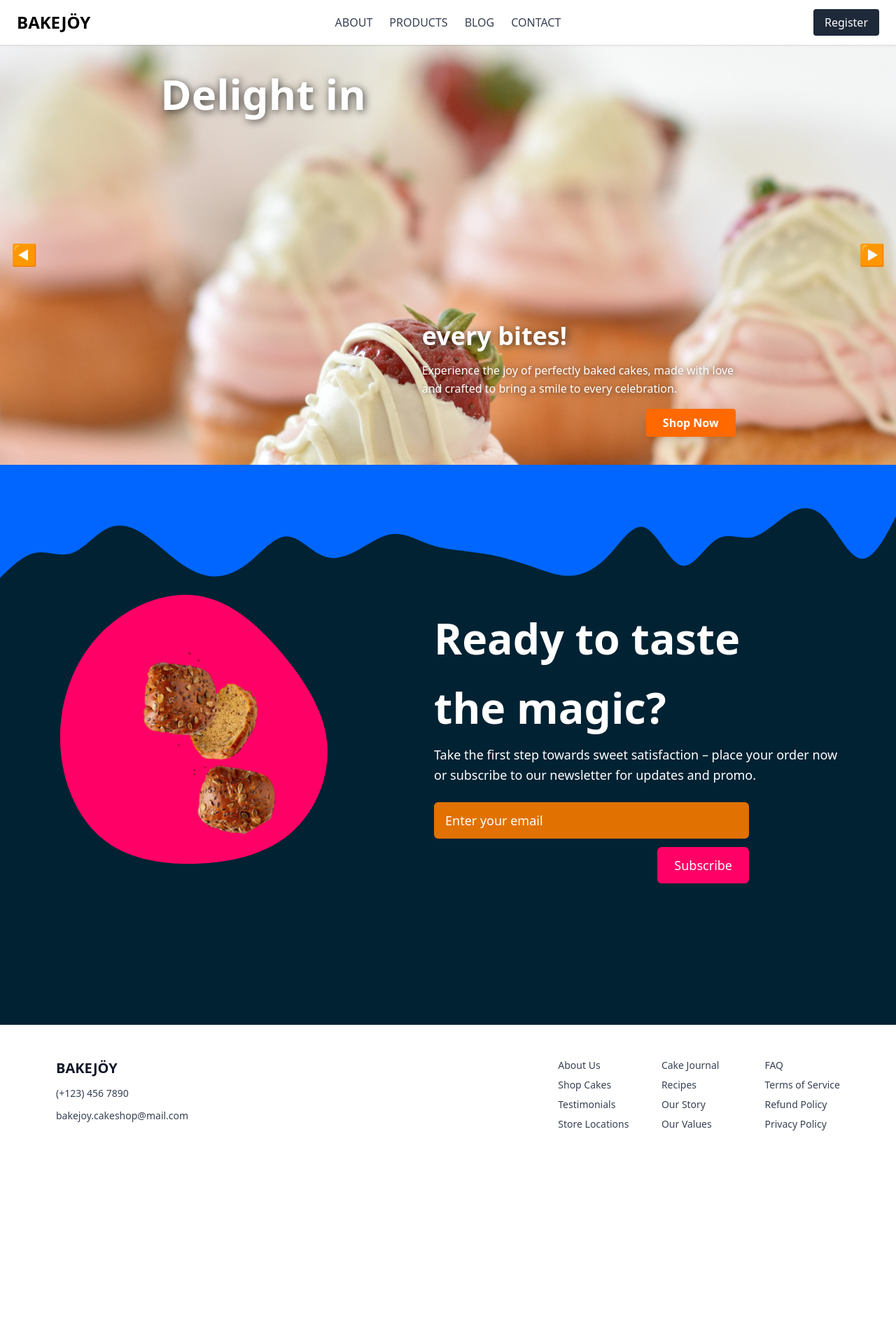
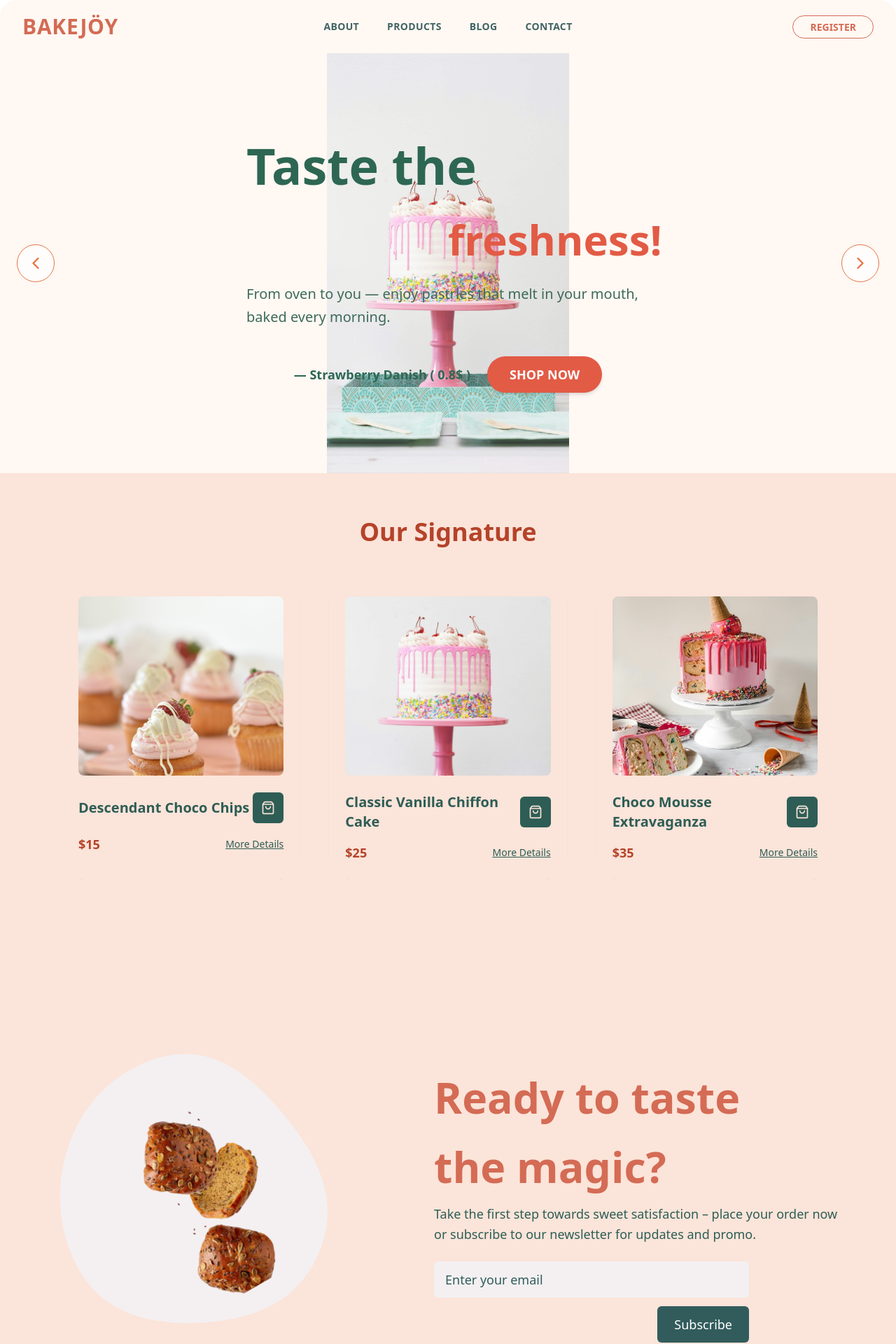
Before and after one commit to HoTienQuoc/BakeJoy, a React (Vite) app in the folder BAKEJOY/: page / in a window 1280 px wide. Shown: the top 1920 px of the page at 70% size. Before the commit the page ends 1664 px from the top, so only its background shows below. Built offline with nearby package versions, Linux system fonts and the light colour scheme.

Commit message:
Update index.html to use new Google Fonts, enhance Carousel component with automatic slide transitions and improved layout, and refactor FooterSection and HeaderSection for better styling and responsiveness. Add new dependencies for framer-motion and lucide.

```diff
--- a/BAKEJOY/index.html
+++ b/BAKEJOY/index.html
@@ -4,7 +4,7 @@
     <meta charset="UTF-8" />
     <link rel="icon" type="image/svg+xml" href="/vite.svg" />
     <meta name="viewport" content="width=device-width, initial-scale=1.0" />
-    <link href="https://fonts.googleapis.com/css2?family=Playfair+Display:wght@500;700&family=Inter:wght@400;500&display=swap" rel="stylesheet">
+    <link href="https://fonts.googleapis.com/css2?family=Baloo+2:wght@700;800&display=swap" rel="stylesheet">
     <title>bakejoy</title>
   </head>
   <body>
--- a/BAKEJOY/package.json
+++ b/BAKEJOY/package.json
@@ -11,6 +11,9 @@
   },
   "dependencies": {
     "@tailwindcss/vite": "^4.1.14",
+    "framer-motion": "^12.23.24",
+    "lucide": "^0.546.0",
+    "lucide-react": "^0.546.0",
     "react": "^19.1.1",
     "react-dom": "^19.1.1",
     "tailwindcss": "^4.1.14"
--- a/BAKEJOY/src/App.tsx
+++ b/BAKEJOY/src/App.tsx
@@ -2,15 +2,11 @@ import HeaderSection from "../src/components/HeaderSection";
 import Carousel from "../src/components/Carousel";
 import Section7 from "../src/components/Section7";
 import FooterSection from "../src/components/FooterSection";
-import image1 from "../src/images/deva-williamson-S2jw81lfrG0-unsplash.jpg"
-import image2 from "../src/images/deva-williamson-ntfGWVbBiO0-unsplash.jpg"
-import image3 from "../src/images/katie-rosario-QNyRp21hb5I-unsplash.jpg"
+import SignatureProducts from "./components/SignatureProducts";
 
 
 
-const images = [
-  image1,image2,image3
-];
+
 
 
 const App = () => {
@@ -23,7 +19,11 @@ const App = () => {
 
       {/* Carousel */}
       <section className="w-full flex-grow">
-        <Carousel images={images} />
+        <Carousel/>
+      </section>
+
+      <section className="w-full">
+        <SignatureProducts/>
       </section>
 
       {/* Section7 */}
--- a/BAKEJOY/src/components/Carousel.tsx
+++ b/BAKEJOY/src/components/Carousel.tsx
@@ -1,80 +1,115 @@
-import React, { useState } from "react";
+import React, { useState, useEffect } from "react";
+import { ChevronLeft, ChevronRight } from "lucide-react";
 
-interface CarouselProps {
-  images: string[];
+import image1 from "../images/deva-williamson-S2jw81lfrG0-unsplash.jpg";
+import image2 from "../images/deva-williamson-ntfGWVbBiO0-unsplash.jpg";
+import image3 from "../images/katie-rosario-QNyRp21hb5I-unsplash.jpg";
+
+interface Slide {
+  title1: string;
+  title2: string;
+  description: string;
+  image: string;
+  label: string;
 }
 
-const Carousel: React.FC<CarouselProps> = ({ images }) => {
-  const [currentIndex, setCurrentIndex] = useState(0);
+const slides: Slide[] = [
+  {
+    title1: "Delight in",
+    title2: "every bites!",
+    description:
+      "Experience the joy of perfectly baked cakes, made with love and crafted to bring a smile to every celebration.",
+    image: image1,
+    label: "— Choco Croissant ( 0.6$ )",
+  },
+  {
+    title1: "Taste the",
+    title2: "freshness!",
+    description:
+      "From oven to you — enjoy pastries that melt in your mouth, baked every morning.",
+    image: image2,
+    label: "— Strawberry Danish ( 0.8$ )",
+  },
+  {
+    title1: "Sweet and",
+    title2: "crunchy!",
+    description:
+      "Perfectly flaky layers that make every bite unforgettable.",
+    image: image3,
+    label: "— Almond Puff ( 1.0$ )",
+  },
+];
 
-  const prevSlide = () => {
-    setCurrentIndex((prev) => (prev === 0 ? images.length - 1 : prev - 1));
-  };
+export default function HeroCarousel() {
+  const [current, setCurrent] = useState(0);
 
-  const nextSlide = () => {
-    setCurrentIndex((prev) => (prev === images.length - 1 ? 0 : prev + 1));
-  };
+  const nextSlide = () => setCurrent((prev) => (prev + 1) % slides.length);
+  const prevSlide = () =>
+    setCurrent((prev) => (prev - 1 + slides.length) % slides.length);
+
+  useEffect(() => {
+    const interval = setInterval(nextSlide, 5000);
+    return () => clearInterval(interval);
+  }, []);
+
+  const slide = slides[current];
 
   return (
-    <div className="relative w-full h-[600px] overflow-hidden">
-      <div
-        className="flex transition-transform duration-500 ease-in-out h-full"
-        style={{ transform: `translateX(-${currentIndex * 100}%)` }}
-      >
-        {images.map((src, index) => (
-          <div key={index} className="w-full h-full flex-shrink-0 relative">
-            <img
-              src={src}
-              alt={`Slide ${index + 1}`}
-              className="w-full h-full object-cover"
-            />
+    <section className="relative w-full h-[600px] bg-[#FFF8F3] overflow-hidden flex items-center justify-center">
+      {/* Background image */}
+      <img
+        key={slide.image}
+        src={slide.image}
+        alt={slide.title2}
+        className="absolute inset-0 w-full h-full object-contain opacity-90 transition-all duration-700 ease-in-out z-0"
+      />
 
-            {/* Nội dung overlay */}
-            <div className="absolute inset-0 flex items-center justify-center px-6">
-              <div className="w-2/3 h-full flex flex-col justify-between py-10">
+      {/* Content */}
+      <div className="relative z-10 max-w-4xl px-6 flex flex-col gap-6">
+        {/* Title 1 */}
+        <h1 className="text-6xl md:text-7xl font-bold text-[#2D6753] leading-tight text-left">
+          {slide.title1}
+        </h1>
 
-                {/* Delight in - góc trái phía trên */}
-                <div className="text-white text-6xl font-extrabold text-left drop-shadow-[2px_2px_6px_rgba(0,0,0,0.7)]">
-                  Delight in
-                </div>
+        {/* Title 2 — nằm bên phải nhưng text căn trái */}
+        <div className="w-full flex justify-end">
+          <h3 className="text-5xl md:text-6xl font-extrabold text-[#E25B45] leading-tight text-left w-1/2">
+            {slide.title2}
+          </h3>
+        </div>
 
-                {/* Góc phải phía dưới */}
-                <div className="text-right text-white self-end max-w-md">
-                  <div className="text-4xl text-left font-extrabold mb-4 drop-shadow-[2px_2px_6px_rgba(0,0,0,0.7)]">
-                    every bites!
-                  </div>
-                  <p className="text-base text-left leading-relaxed mb-4 drop-shadow-[1px_1px_4px_rgba(0,0,0,0.6)]">
-                    Experience the joy of perfectly baked cakes, made with love and crafted to bring a smile to every celebration.
-                  </p>
-                  <button className="bg-orange-500 hover:bg-orange-600 px-6 py-2 rounded text-white font-semibold shadow-lg">
-                    Shop Now
-                  </button>
-                </div>
+        {/* Description — nằm bên trái, căn trái */}
+        {/* Description — nằm bên phải, căn trái */}
+        <div className="w-full flex justify-end">
+          <p className="text-[#3D6A5A] text-lg md:text-xl leading-relaxed text-left max-w-xl">
+            {slide.description}
+          </p>
+        </div>
 
-              </div>
-            </div>
-          </div>
-        ))}
+
+        {/* Label + Button giữ nguyên ở giữa */}
+        <div className="flex items-center justify-center gap-6 mt-4">
+          <p className="text-[#2D6753] font-semibold text-lg">{slide.label}</p>
+          <button className="bg-[#E25B45] text-white px-8 py-3 rounded-full text-lg font-semibold hover:bg-[#d0503c] transition-all shadow-md">
+            SHOP NOW
+          </button>
+        </div>
       </div>
 
-      {/* Buttons */}
+      {/* Navigation */}
       <button
         onClick={prevSlide}
-        className="absolute left-4 top-1/2 -translate-y-1/2 text-white text-3xl hover:text-orange-400 transition-colors duration-300 z-10"
-        aria-label="Previous Slide"
+        className="absolute left-6 top-1/2 -translate-y-1/2 z-20 bg-white/70 backdrop-blur-sm rounded-full p-3 border border-[#e67342] text-[#e67342] hover:bg-[#e67342] hover:text-white transition-all"
       >
-        ◀
+        <ChevronLeft size={28} />
       </button>
 
       <button
         onClick={nextSlide}
-        className="absolute right-4 top-1/2 -translate-y-1/2 text-white text-3xl hover:text-orange-400 transition-colors duration-300 z-10"
-        aria-label="Next Slide"
+        className="absolute right-6 top-1/2 -translate-y-1/2 z-20 bg-white/70 backdrop-blur-sm rounded-full p-3 border border-[#e67342] text-[#e67342] hover:bg-[#e67342] hover:text-white transition-all"
       >
-        ▶
+        <ChevronRight size={28} />
       </button>
-    </div>
+    </section>
   );
-};
-
-export default Carousel;
+}
--- a/BAKEJOY/src/components/FooterSection.tsx
+++ b/BAKEJOY/src/components/FooterSection.tsx
@@ -1,47 +1,46 @@
-const FooterSection = () => {
+// src/components/FooterSection.tsx
+import React from "react";
+
+const FooterSection: React.FC = () => {
   return (
-        <footer className="bg-white py-12 px-8 md:px-20">
+    <footer className="bg-[#325C5C] text-white py-12 px-8 md:px-20">
       <div className="max-w-7xl mx-auto flex flex-col md:flex-row justify-between gap-12">
-
-                {/* <!-- Left Column --> */}
-                <div className="flex flex-col space-y-3 text-gray-700 text-sm">
-                    <span className="text-xl font-bold text-gray-900">BAKEJÖY</span>
-                    <span>(+123) 456 7890</span>
-                    <span>bakejoy.cakeshop@mail.com</span>
+        {/* Left Column */}
+        <div className="flex flex-col space-y-3 text-base">
+          <h2 className="text-3xl font-extrabold tracking-wide">BAKEJÖY</h2>
+          <p>( +123 ) 456 7890</p>
+          <p className="font-semibold">bakejoy.cakeshop@mail.com</p>
         </div>
 
-                {/* <!-- Right Columns --> */}
-                <div className="grid grid-cols-1 sm:grid-cols-3 gap-10 text-gray-700 text-sm">
-
-                    {/* <!-- Column 1 --> */}
+        {/* Right Columns */}
+        <div className="grid grid-cols-1 sm:grid-cols-3 gap-10 text-sm">
+          {/* Column 1 */}
           <div className="flex flex-col space-y-2">
-                        <a href="#" className="hover:text-gray-900">About Us</a>
-                        <a href="#" className="hover:text-gray-900">Shop Cakes</a>
-                        <a href="#" className="hover:text-gray-900">Testimonials</a>
-                        <a href="#" className="hover:text-gray-900">Store Locations</a>
+            <a href="#" className="hover:underline">About Us</a>
+            <a href="#" className="hover:underline">Shop Cakes</a>
+            <a href="#" className="hover:underline">Testimonials</a>
+            <a href="#" className="hover:underline">Store Locations</a>
           </div>
 
-                    {/* <!-- Column 2 --> */}
+          {/* Column 2 */}
           <div className="flex flex-col space-y-2">
-                        <a href="#" className="hover:text-gray-900">Cake Journal</a>
-                        <a href="#" className="hover:text-gray-900">Recipes</a>
-                        <a href="#" className="hover:text-gray-900">Our Story</a>
-                        <a href="#" className="hover:text-gray-900">Our Values</a>
+            <a href="#" className="hover:underline">Cake Journal</a>
+            <a href="#" className="hover:underline">Recipes</a>
+            <a href="#" className="hover:underline">Our Story</a>
+            <a href="#" className="hover:underline">Our Values</a>
           </div>
 
-                    {/* <!-- Column 3 --> */}
+          {/* Column 3 */}
           <div className="flex flex-col space-y-2">
-                        <a href="#" className="hover:text-gray-900">FAQ</a>
-                        <a href="#" className="hover:text-gray-900">Terms of Service</a>
-                        <a href="#" className="hover:text-gray-900">Refund Policy</a>
-                        <a href="#" className="hover:text-gray-900">Privacy Policy</a>
+            <a href="#" className="hover:underline">FAQ</a>
+            <a href="#" className="hover:underline">Terms of Service</a>
+            <a href="#" className="hover:underline">Refund Policy</a>
+            <a href="#" className="hover:underline">Privacy Policy</a>
           </div>
-
         </div>
       </div>
     </footer>
-
   );
-}
+};
 
 export default FooterSection;
--- a/BAKEJOY/src/components/HeaderSection.tsx
+++ b/BAKEJOY/src/components/HeaderSection.tsx
@@ -1,32 +1,33 @@
-const HeaderSection = () => {
+// src/components/HeaderSection.tsx
+import React from "react";
+
+const HeaderSection: React.FC = () => {
   return (
-        <>
-            <nav className="w-full px-6 py-4 bg-white shadow flex items-center justify-between relative">
-
-                 {/* Logo bên trái  */}
-                <div className="flex-shrink-0 text-2xl font-bold">
+    <nav className="w-full px-8 py-5 bg-[#FFF8F3] flex items-center justify-between relative rounded-t-3xl">
+      {/* Logo bên trái */}
+      <div className="flex-shrink-0 text-3xl font-extrabold text-[#D46B55] tracking-wide">
         BAKEJÖY
       </div>
 
-                 {/* Menu giữa (absolute center)  */}
-                <div className="absolute left-1/2 transform -translate-x-1/2 flex space-x-6 text-gray-700 font-medium">
-                    <a href="#" className="hover:text-black">ABOUT</a>
-                    <a href="#" className="hover:text-black">PRODUCTS</a>
-                    <a href="#" className="hover:text-black">BLOG</a>
-                    <a href="#" className="hover:text-black">CONTACT</a>
+      {/* Menu giữa */}
+      <div className="absolute left-1/2 transform -translate-x-1/2 flex space-x-10 text-[#406363] font-semibold text-sm tracking-wide">
+        <a href="#" className="hover:text-[#D46B55] transition-colors">ABOUT</a>
+        <a href="#" className="hover:text-[#D46B55] transition-colors">PRODUCTS</a>
+        <a href="#" className="hover:text-[#D46B55] transition-colors">BLOG</a>
+        <a href="#" className="hover:text-[#D46B55] transition-colors">CONTACT</a>
       </div>
 
-                 {/* Register bên phải  */}
+      {/* Register bên phải */}
       <div className="flex-shrink-0">
-                    <a href="#" className="bg-gray-800 text-white px-4 py-2 rounded hover:bg-gray-700 transition">
-                        Register
+        <a
+          href="#"
+          className="text-[#D46B55] border border-[#D46B55] rounded-full px-6 py-1.5 font-bold text-sm hover:bg-[#D46B55] hover:text-white transition-colors"
+        >
+          REGISTER
         </a>
       </div>
-
     </nav>
-
-        </>
   );
-}
+};
 
 export default HeaderSection;
--- a/BAKEJOY/src/components/Section7.tsx
+++ b/BAKEJOY/src/components/Section7.tsx
@@ -1,5 +1,5 @@
 import React from "react";
-import image1 from '../images/image1.png'; // Đường dẫn đúng với ảnh của bạn nhé
+import image1 from '../images/image1.png';
 
 const Section7 = () => {
   const handleSubmit = (e: React.FormEvent<HTMLFormElement>) => {
@@ -8,25 +8,9 @@ const Section7 = () => {
   };
 
   return (
-    <div className="relative flex justify-between items-center h-screen px-10 bg-white text-black font-sans overflow-hidden z-10">
+    <div className="relative flex justify-between items-center h-screen px-10 bg-[#FBE4D9] text-[#2E5D55] font-sans overflow-hidden z-10">
       {/* SVG Background Layer */}
       <div className="absolute inset-0 z-0">
-        <svg
-          xmlns="http://www.w3.org/2000/svg"
-          viewBox="0 0 960 540"
-          width="960"
-          height="540"
-          className="w-full h-full object-cover"
-          preserveAspectRatio="none"
-        >
-          <rect x="0" y="0" width="960" height="540" fill="#002233" />
-          <path
-            d="M0 109L6.3 103.5C12.7 98 25.3 87 38.2 84.8C51 82.7 64 89.3 76.8 85.3C89.7 81.3 102.3 66.7 115.2 61.2C128 55.7 141 59.3 153.8 66.8C166.7 74.3 179.3 85.7 192 94C204.7 102.3 217.3 107.7 230.2 107.7C243 107.7 256 102.3 268.8 92.7C281.7 83 294.3 69 307.2 69C320 69 333 83 345.8 87.8C358.7 92.7 371.3 88.3 384 82C396.7 75.7 409.3 67.3 422.2 66.7C435 66 448 73 460.8 77C473.7 81 486.3 82 499.2 83.3C512 84.7 525 86.3 537.8 89.2C550.7 92 563.3 96 576 100C588.7 104 601.3 108 614.2 106.8C627 105.7 640 99.3 652.8 86.8C665.7 74.3 678.3 55.7 691.2 60.5C704 65.3 717 93.7 729.8 97C742.7 100.3 755.3 78.7 768 71.7C780.7 64.7 793.3 72.3 806.2 69.8C819 67.3 832 54.7 844.8 47.5C857.7 40.3 870.3 38.7 883.2 50.7C896 62.7 909 88.3 921.8 90.5C934.7 92.7 947.3 71.3 953.7 60.7L960 50L960 0L0 0Z"
-            fill="#0066FF"
-            strokeLinecap="round"
-            strokeLinejoin="miter"
-          />
-        </svg>
       </div>
 
       {/* Left: Image with blob */}
@@ -37,7 +21,7 @@ const Section7 = () => {
           className="absolute inset-0 w-full h-full"
         >
           <path
-            fill="#FF0066"
+            fill="#f4f0f1"
             d="M47,-50C60.3,-33.7,70.1,-16.8,71.1,1C72.1,18.9,64.3,37.7,51,49.7C37.7,61.7,18.9,66.8,-1.1,67.8C-21,68.9,-42.1,66,-57,54C-71.9,42.1,-80.8,21,-81.6,-0.8C-82.4,-22.7,-75.2,-45.3,-60.3,-61.7C-45.3,-78.1,-22.7,-88.1,-2.9,-85.2C16.8,-82.3,33.7,-66.4,47,-50Z"
             transform="translate(100 100)"
           />
@@ -52,13 +36,13 @@ const Section7 = () => {
       {/* Right: Text + Form */}
       <div className="max-w-[700px] flex flex-col justify-center p-8 ml-12 z-10">
         <div className="mb-6">
-          <span className="block text-[3.8rem] font-bold mb-2 text-white">
+          <span className="block text-[3.8rem] font-bold mb-2 text-[#D46B55]">
             Ready to taste
           </span>
-          <span className="block text-[3.8rem] font-bold mb-2 text-white">
+          <span className="block text-[3.8rem] font-bold mb-2 text-[#D46B55]">
             the magic?
           </span>
-          <span className="block text-lg leading-relaxed text-white">
+          <span className="block text-lg leading-relaxed text-[#2E5D55]">
             Take the first step towards sweet satisfaction – place your order now
             or subscribe to our newsletter for updates and promo.
           </span>
@@ -68,11 +52,11 @@ const Section7 = () => {
             type="email"
             placeholder="Enter your email"
             required
-            className="px-4 py-3 text-lg rounded-md outline-none border-none bg-amber-600 text-white placeholder-white"
+            className="px-4 py-3 text-lg rounded-md outline-none border-none bg-[#f4f0f1] text-black placeholder-[#325C5C]"
           />
           <button
             type="submit"
-            className="self-end px-6 py-3 text-lg rounded-md bg-[#ff0066] hover:bg-[#e60057] text-white cursor-pointer w-fit transition-colors duration-300"
+            className="self-end px-6 py-3 text-lg rounded-md bg-[#325C5C] hover:bg-[#325C5C] text-white cursor-pointer w-fit transition-colors duration-300"
           >
             Subscribe
           </button>
--- /dev/null
+++ b/BAKEJOY/src/components/SignatureProducts.tsx
@@ -0,0 +1,88 @@
+import React from "react";
+import { ShoppingBag } from "lucide-react";
+
+import image1 from "../images/deva-williamson-S2jw81lfrG0-unsplash.jpg";
+import image2 from "../images/deva-williamson-ntfGWVbBiO0-unsplash.jpg";
+import image3 from "../images/katie-rosario-QNyRp21hb5I-unsplash.jpg";
+
+interface Product {
+    name: string;
+    price: string;
+    image: string;
+}
+
+const products: Product[] = [
+    {
+        name: "Descendant Choco Chips",
+        price: "$15",
+        image: image1,
+    },
+    {
+        name: "Classic Vanilla Chiffon Cake",
+        price: "$25",
+        image: image2,
+    },
+    {
+        name: "Choco Mousse Extravaganza",
+        price: "$35",
+        image: image3,
+    },
+];
+
+const SignatureProducts: React.FC = () => {
+    return (
+        <section className="bg-[#FBE4D9] py-16">
+            <div className="max-w-6xl mx-auto text-center">
+                <h2 className="text-4xl font-bold text-[#b5432a] mb-12">
+                    Our Signature
+                </h2>
+
+                <div className="grid grid-cols-1 sm:grid-cols-2 lg:grid-cols-3 gap-10 px-6">
+                    {products.map((p, index) => (
+                        <div
+                            key={index}
+                            className="bg-[#FBE4D9] border-8 border-[#FBE4D9] rounded-[2rem] shadow-md p-4"
+                            style={{
+                                clipPath:
+                                    "polygon(8% 0, 92% 0, 100% 8%, 100% 92%, 92% 100%, 8% 100%, 0 92%, 0 8%)",
+                            }}
+                        >
+                            {/* Ảnh */}
+                            <img
+                                src={p.image}
+                                alt={p.name}
+                                className="rounded-lg w-full h-64 object-cover mb-6"
+                            />
+
+                            {/* Hàng 1: Tên + Icon */}
+                            <div className="flex items-center justify-between mb-4">
+                                <h3 className="text-xl font-bold text-[#2E5D55] text-left">
+                                    {p.name}
+                                </h3>
+                                <button
+                                    className="bg-[#2E5D55] p-3 rounded-md flex items-center justify-center hover:opacity-90 transition"
+                                    aria-label={`Add ${p.name} to cart`}
+                                >
+                                    <ShoppingBag size={20} className="text-[#FBE4D9]" />
+                                </button>
+                            </div>
+
+                            {/* Hàng 2: Giá + More details */}
+                            <div className="flex items-center justify-between">
+                                <p className="text-lg font-semibold text-[#b5432a]">{p.price}</p>
+                                <a
+                                    href="#"
+                                    className="text-sm text-[#2E5D55] underline hover:text-[#b5432a]"
+                                >
+                                    More Details
+                                </a>
+                            </div>
+                        </div>
+                    ))}
+                </div>
+            </div>
+        </section>
+    );
+};
+
+export default SignatureProducts;
```
Also changed, not shown: 1 other file (tests, documents, lock files or other folders). Lines whose indentation alone changed are shown as unchanged.
